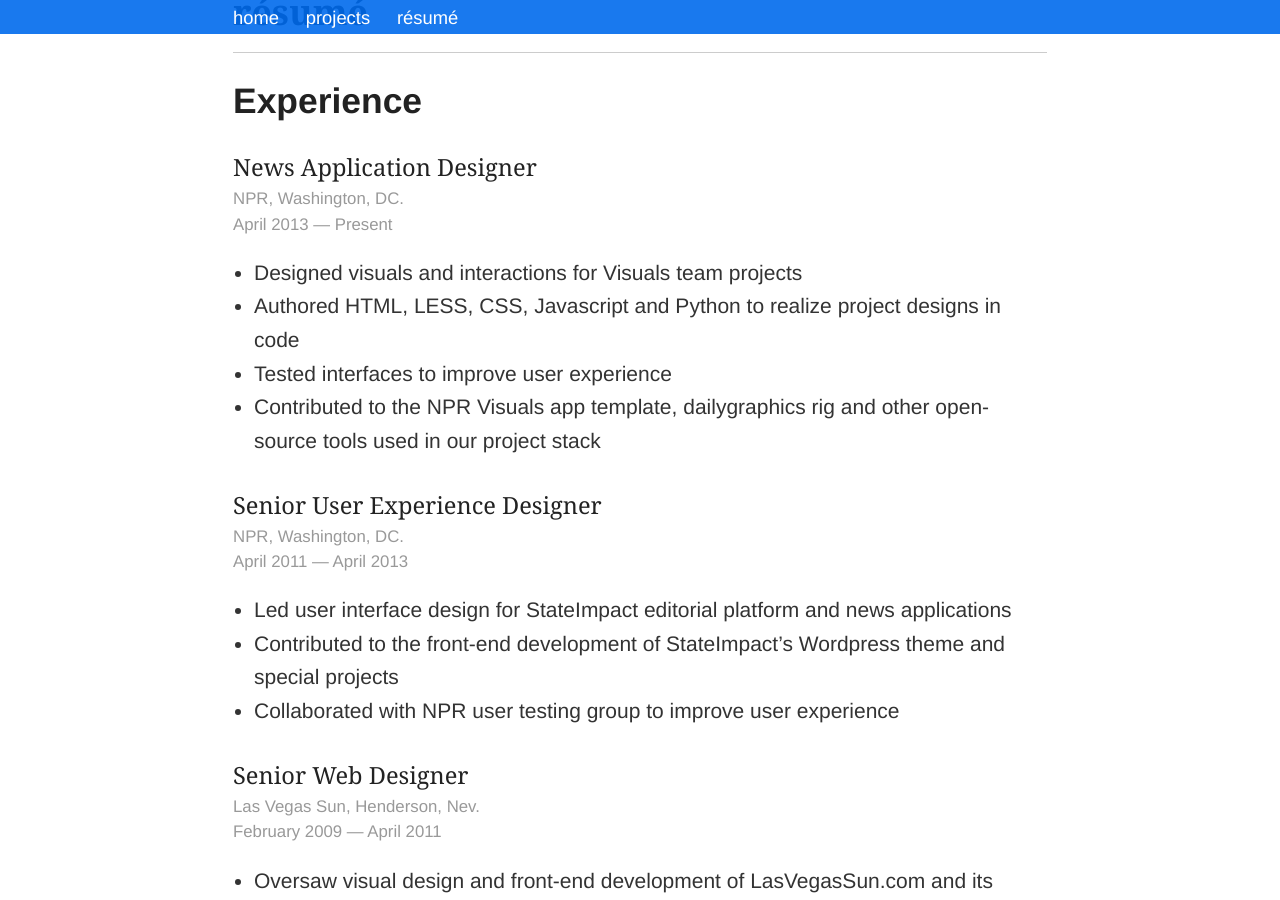
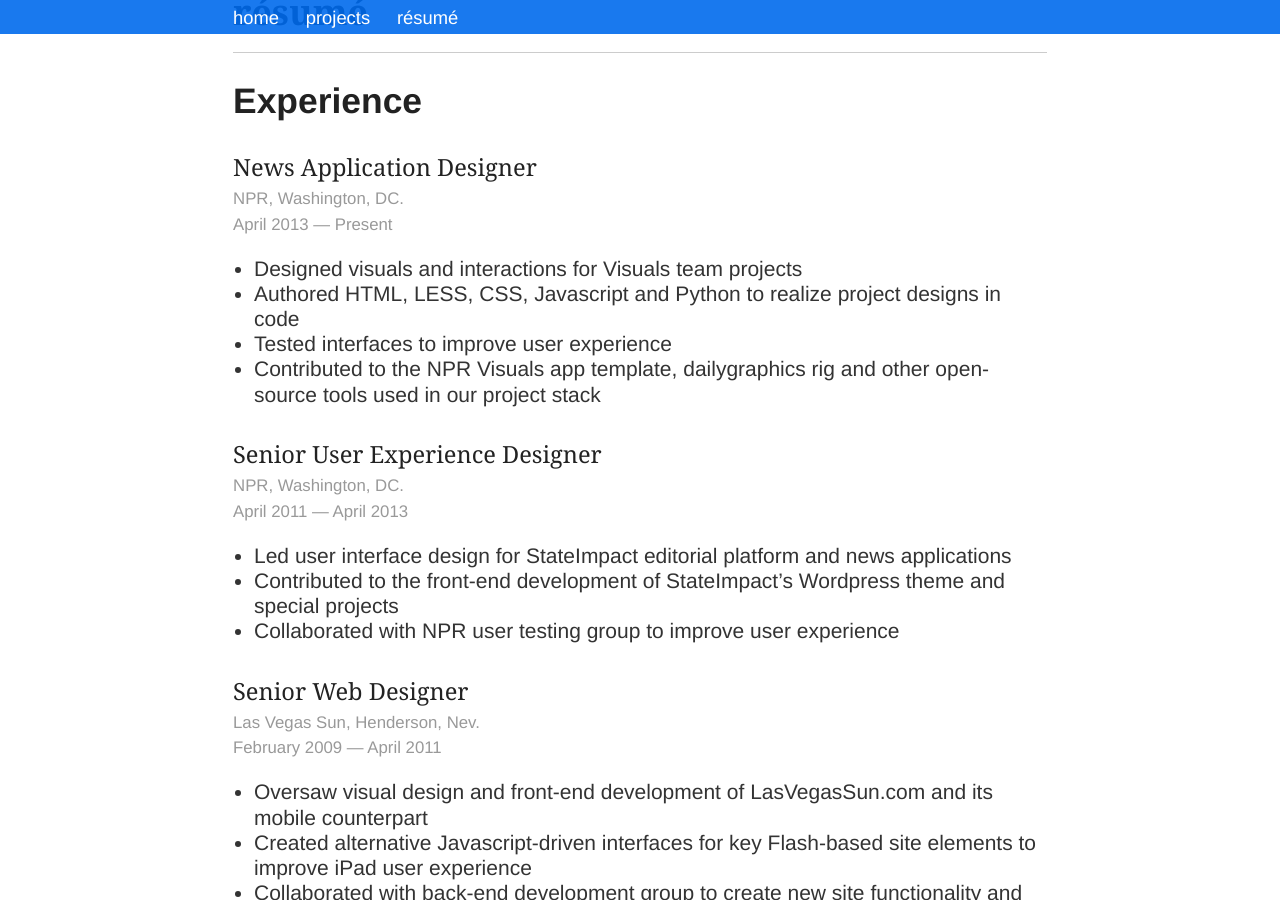
Before and after one commit to dannydb/dannydb.github.io, a Jekyll site: the page built from index.md, in a window 1280 px wide and 900 px high, scrolled down 1974 px. Built offline with Jekyll 4.4.1, drawn with Linux system fonts in a browser that asks for light colours.

Commit message:
list line height

```diff
--- a/_sass/_resume.scss
+++ b/_sass/_resume.scss
@@ -27,9 +27,9 @@
 		line-height: 1.2;
 	}
 
-	// h3 + p {
-	// 	line-height: 1.2;
-	// }
+	ul,ol,dl {
+		line-height: 1.2;
+	}
 
 	p em {
 		font-style: normal;
```
